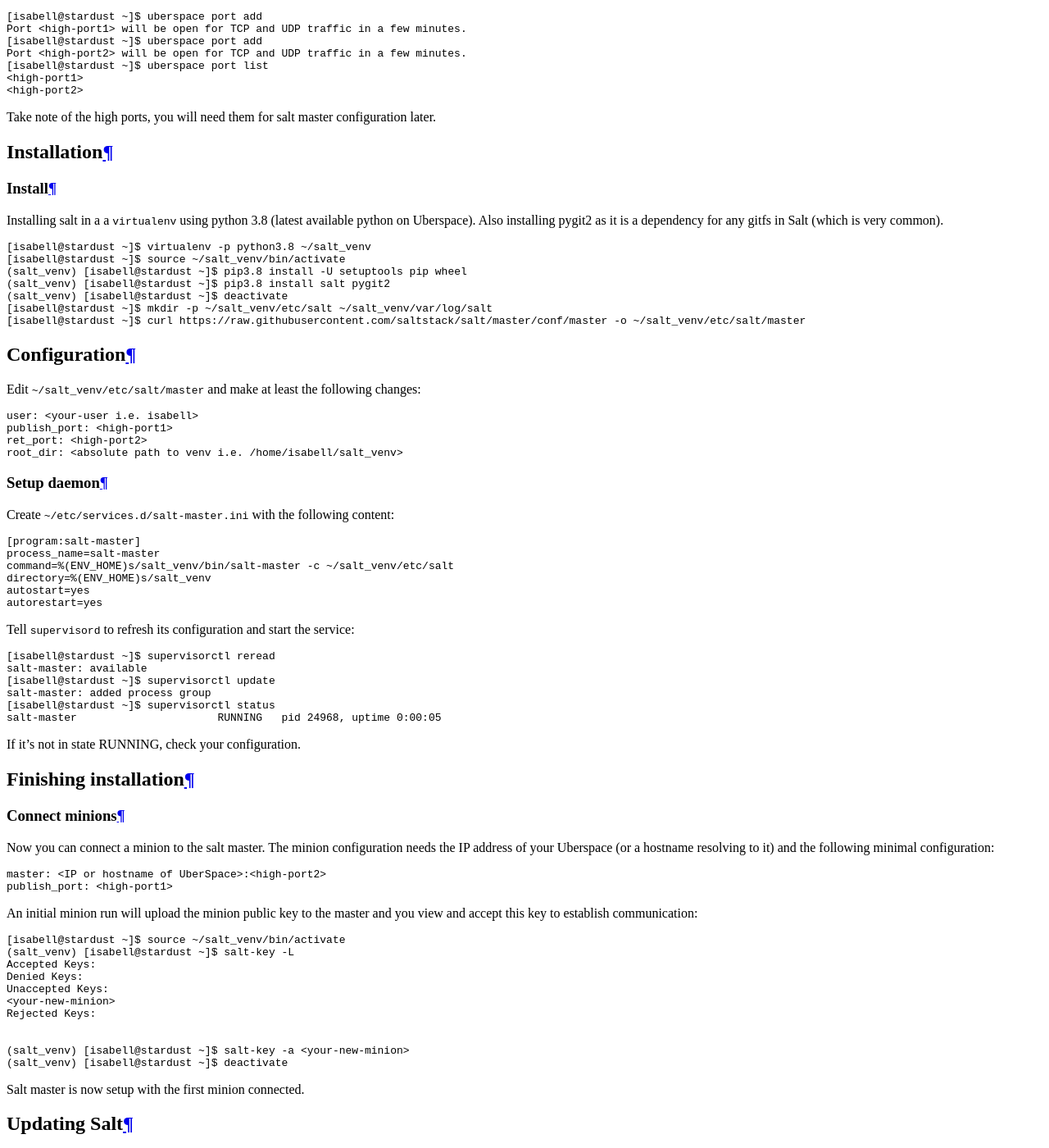
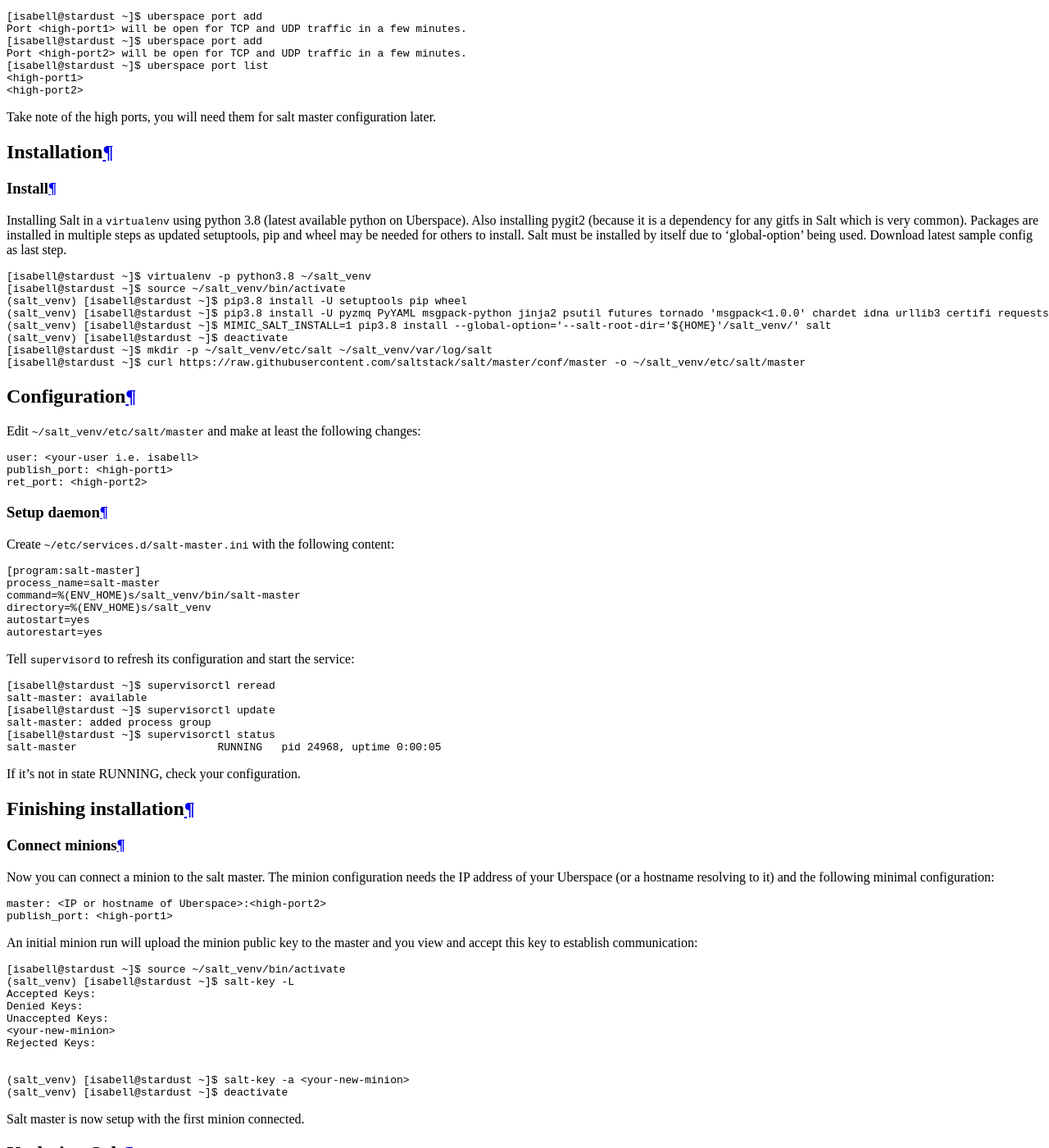
Before and after one commit to Uberspace/lab, a Sphinx documentation site: the page built from source/guide_salt.rst, in a window 1280 px wide and 1400 px high, scrolled down 3802 px. Shown: the whole window at 82% size. Built offline with Sphinx 7.4.7 and the Read the Docs theme 2.0.0, drawn with Linux system fonts in a browser that asks for light colours; some of the changed text lies outside the part shown.

Commit message:
Update guide_salt.rst
switch back to hard-coding salt paths at install (to virtualenv) for easier binary invocation

```diff
--- a/source/guide_salt.rst
+++ b/source/guide_salt.rst
@@ -49,14 +49,15 @@
 Install
 -------
 
-Installing salt in a a ``virtualenv`` using python 3.8 (latest available python on Uberspace). Also installing pygit2 as it is a dependency for any gitfs in Salt (which is very common).
+Installing Salt in a ``virtualenv`` using python 3.8 (latest available python on Uberspace). Also installing pygit2 (because it is a dependency for any gitfs in Salt which is very common). Packages are installed in multiple steps as updated setuptools, pip and wheel may be needed for others to install. Salt must be installed by itself due to 'global-option' being used. Download latest sample config as last step.
 
 .. code-block:: console
 
  [isabell@stardust ~]$ virtualenv -p python3.8 ~/salt_venv
  [isabell@stardust ~]$ source ~/salt_venv/bin/activate
  (salt_venv) [isabell@stardust ~]$ pip3.8 install -U setuptools pip wheel
- (salt_venv) [isabell@stardust ~]$ pip3.8 install salt pygit2
+ (salt_venv) [isabell@stardust ~]$ pip3.8 install -U pyzmq PyYAML msgpack-python jinja2 psutil futures tornado 'msgpack<1.0.0' chardet idna urllib3 certifi requests pycryptodomex distro pygit2
+ (salt_venv) [isabell@stardust ~]$ MIMIC_SALT_INSTALL=1 pip3.8 install --global-option='--salt-root-dir='${HOME}'/salt_venv/' salt
  (salt_venv) [isabell@stardust ~]$ deactivate
  [isabell@stardust ~]$ mkdir -p ~/salt_venv/etc/salt ~/salt_venv/var/log/salt
  [isabell@stardust ~]$ curl https://raw.githubusercontent.com/saltstack/salt/master/conf/master -o ~/salt_venv/etc/salt/master
@@ -72,7 +73,6 @@
  user: <your-user i.e. isabell>
  publish_port: <high-port1>
  ret_port: <high-port2>
- root_dir: <absolute path to venv i.e. /home/isabell/salt_venv>
 
 
 Setup daemon
@@ -84,7 +84,7 @@
 
  [program:salt-master]
  process_name=salt-master
- command=%(ENV_HOME)s/salt_venv/bin/salt-master -c ~/salt_venv/etc/salt
+ command=%(ENV_HOME)s/salt_venv/bin/salt-master
  directory=%(ENV_HOME)s/salt_venv
  autostart=yes
  autorestart=yes
@@ -112,7 +112,7 @@
 
 .. code-block:: yaml
 
- master: <IP or hostname of UberSpace>:<high-port2>
+ master: <IP or hostname of Uberspace>:<high-port2>
  publish_port: <high-port1>
 
 An initial minion run will upload the minion public key to the master and you view and accept this key to establish communication:
@@ -141,10 +141,10 @@
 .. code-block:: console
 
  [isabell@stardust ~]$ source ~/salt_venv/bin/activate
- (salt_venv) [isabell@stardust ~]$ pip3.8 install -U salt
+ (salt_venv) [isabell@stardust ~]$ pip3.8 install <any additional dependencies from newer version>
+ (salt_venv) [isabell@stardust ~]$ MIMIC_SALT_INSTALL=1 pip3.8 install -U --global-option='--salt-root-dir='${HOME}'/salt_venv/' salt
  (salt_venv) [isabell@stardust ~]$ deactivate
  [isabell@stardust ~]$ supervisorctl restart salt-master
-
 
 
 
```
